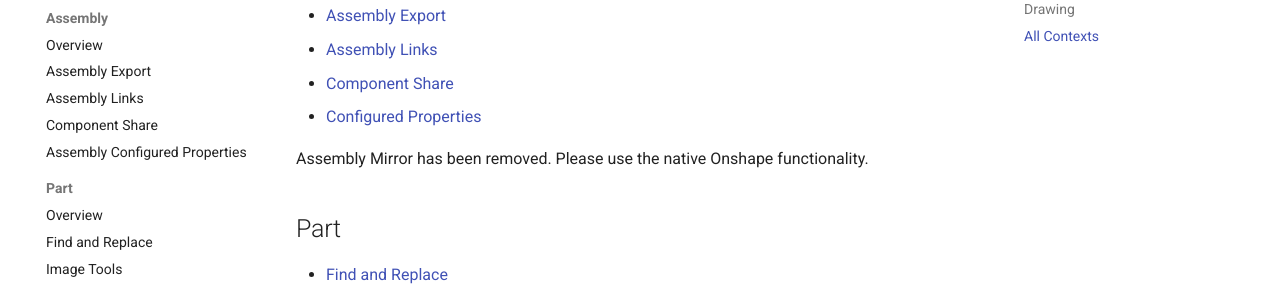
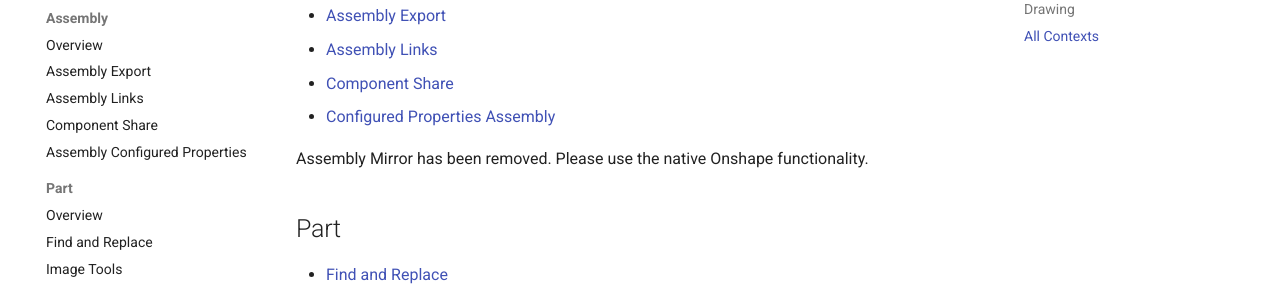
Before and after one commit to SmartBenchSoftware/Documentation, an MkDocs documentation site: the page built from docs/renaissance/index.md, in a window 1280 px wide and 900 px high, scrolled down 582 px. Shown: the part 153-441 px from the top of the window. Built offline with MkDocs 1.6.1 and Material for MkDocs 9.7.7, drawn with Linux system fonts in a browser that asks for light colours.

Commit message:
Change link text for configured properties section
Updated link text for configured properties in the documentation.

```diff
--- a/docs/renaissance/index.md
+++ b/docs/renaissance/index.md
@@ -13,7 +13,7 @@
 - [Assembly Export](assembly/assembly-export.md)
 - [Assembly Links](assembly/assembly-links.md)
 - [Component Share](assembly/component-share.md)
-- [Configured Properties](assembly/configured-properties.md)
+- [Configured Properties Assembly](assembly/configured-properties.md)
 
 Assembly Mirror has been removed. Please use the native Onshape functionality.
 
```
